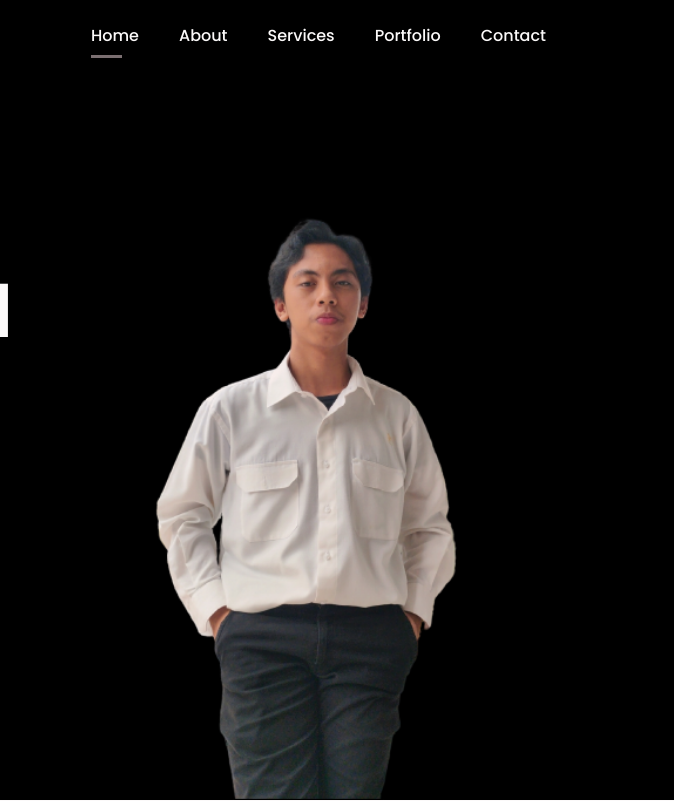
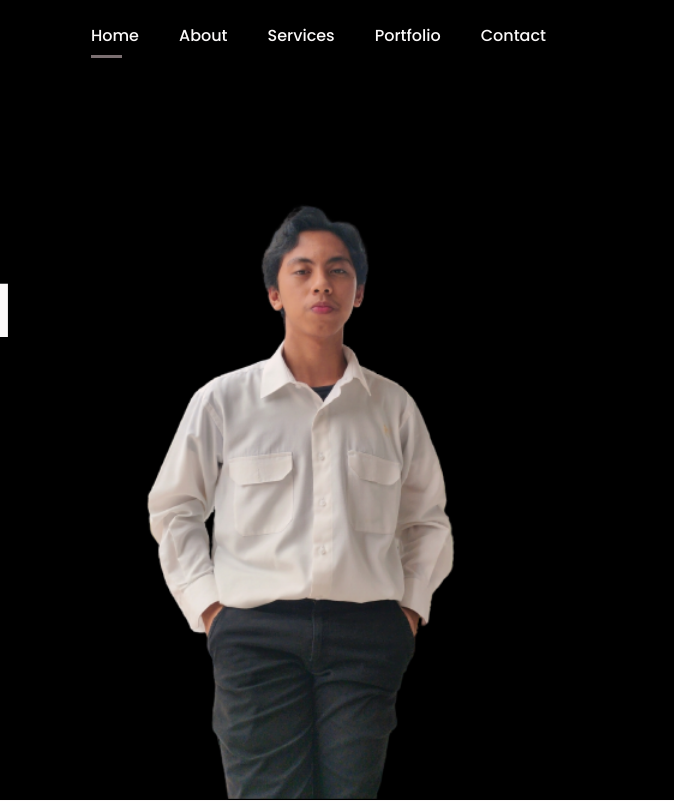
Before and after one commit to aeez/portfolio-akramfais, a plain HTML site: page index.html in a window 1280 px wide. Shown: the top 801 px of the page, 606-1280 px from the left. Drawn offline with nearby package versions, Linux system fonts and the light colour scheme.

Commit message:
change image size

```diff
--- a/assets/css/styles.css
+++ b/assets/css/styles.css
@@ -693,7 +693,7 @@ img {
   }
 
   .home__img img {
-    width: 440px;
+    width: 450px;
   }
 
   .about__description {
```
